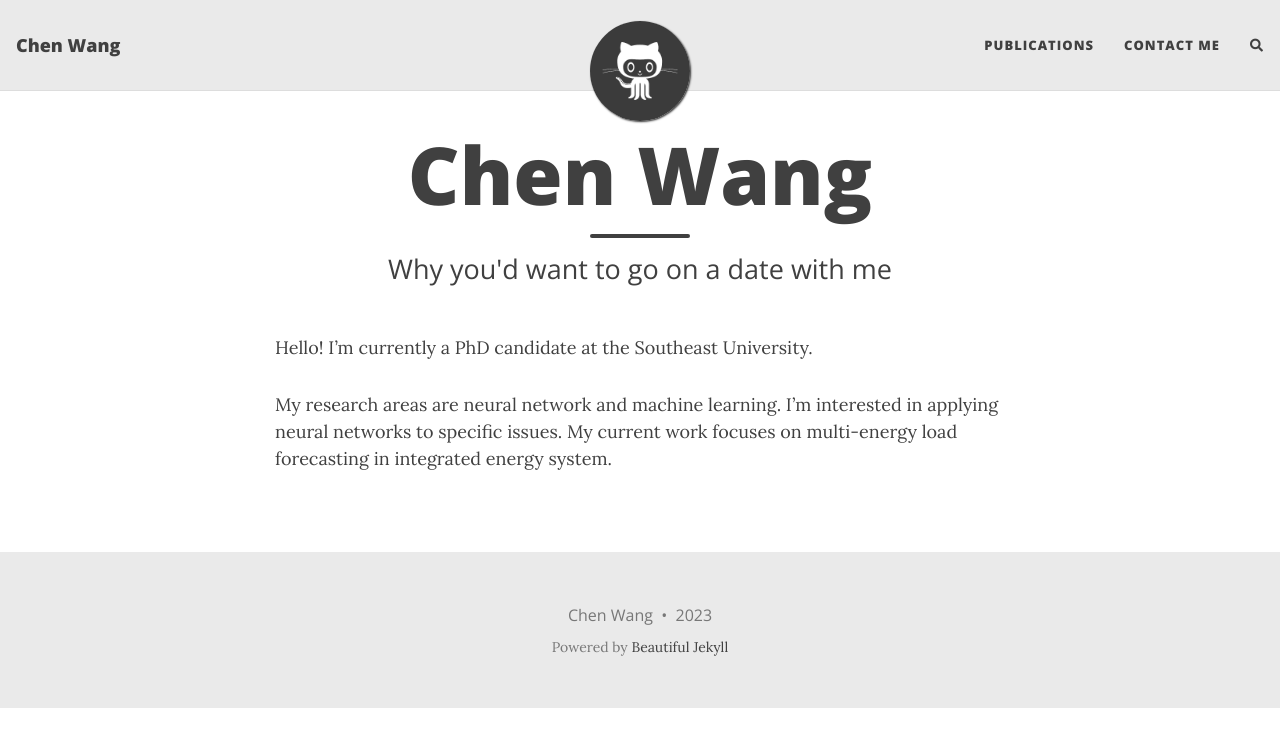
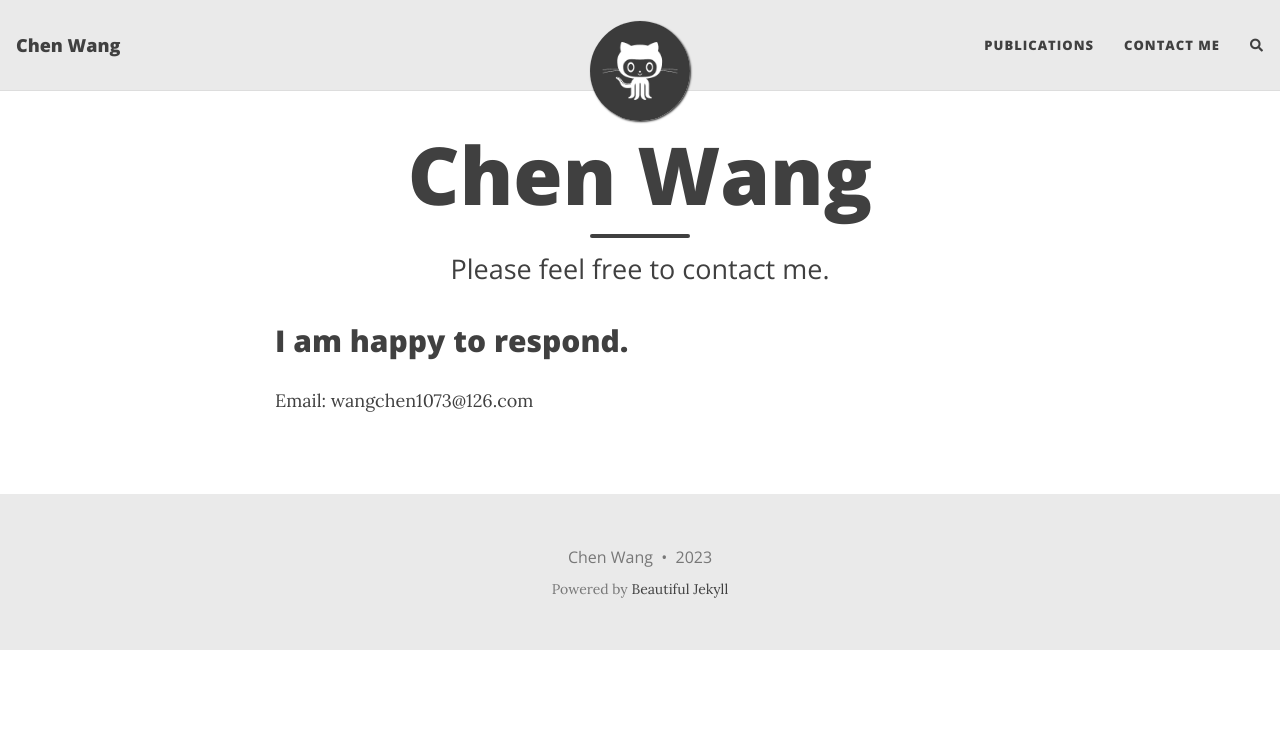
Before and after one commit to wangc1073/wangc1073.github.io, a Jekyll site: the page built from contactme.md, in a window 1280 px wide. Shown: the top 747 px of the page. Built offline with Jekyll 4.4.1, drawn with Linux system fonts in a browser that asks for light colours; nearby versions of some CDN libraries; comment, search, counter and statistics services are not loaded.

Commit message:
Update contactme.md

```diff
--- a/contactme.md
+++ b/contactme.md
@@ -1,9 +1,9 @@
 ---
 layout: page
 title: Chen Wang
-subtitle: Why you'd want to go on a date with me
+subtitle: Please feel free to contact me.
 ---
 
-Hello! I'm currently a PhD candidate at the Southeast University.
+## I am happy to respond.
 
-My research areas are neural network and machine learning. I'm interested in applying neural networks to specific issues. My current work focuses on multi-energy load forecasting in integrated energy system.
+Email: wangchen1073@126.com
```
